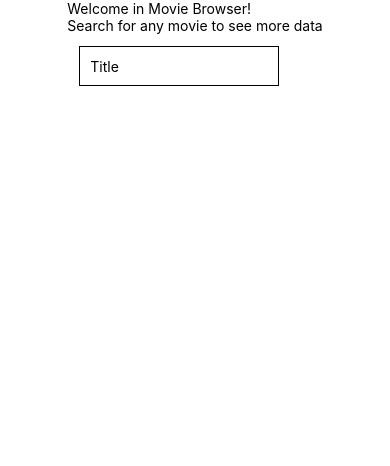
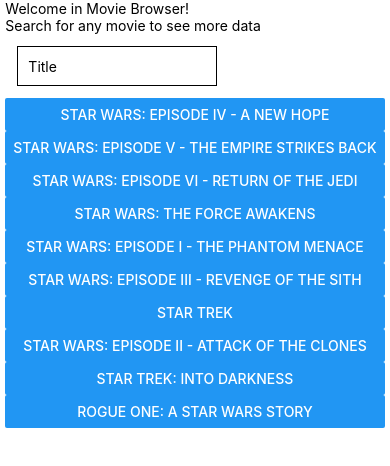
Before and after one commit to opielapatryk/movieBaseReactNativeProject, a React Native app: screen / in a window 390 px wide. Shown: the top 466 px of the page. Built offline with nearby package versions, Linux system fonts and the light colour scheme.

Commit message:
list movies

```diff
--- a/App.js
+++ b/App.js
@@ -2,7 +2,6 @@
 import { View } from 'react-native';
 import { styles } from './styles/styles';
 import { MovieSearchPage } from './components/MovieSearchPage';
-
 
 export default function App() {
   return (
--- a/components/MovieSearchPage.js
+++ b/components/MovieSearchPage.js
@@ -1,6 +1,7 @@
-import { Text, TextInput, View, Button } from 'react-native';
+import { Text, TextInput, View, Button, ScrollView } from 'react-native';
 import React, {useState, useEffect} from 'react';
 import { styles } from '../styles/styles';
+import {search, movie} from '../mockData';
 
 export const MovieSearchPage = props => {
   const [movieTitle, setMovieTitle] = useState('');
@@ -10,6 +11,9 @@
       <Text>Search for any movie to see more data</Text>
       <TextInput placeholder='Title' style={styles.input} onChangeText={newMovieTitle=>setMovieTitle(newMovieTitle)}/>
       <Text>{movieTitle}</Text>
+      <ScrollView>
+        {search['Search'].map((item) => <Button key={item['imdbID']} title={item['Title']}/>)}
+      </ScrollView>
     </View>
   );
 };
```
Also changed, not shown: mockData.js (line endings or trailing spaces), styles/styles.js (line endings or trailing spaces).
